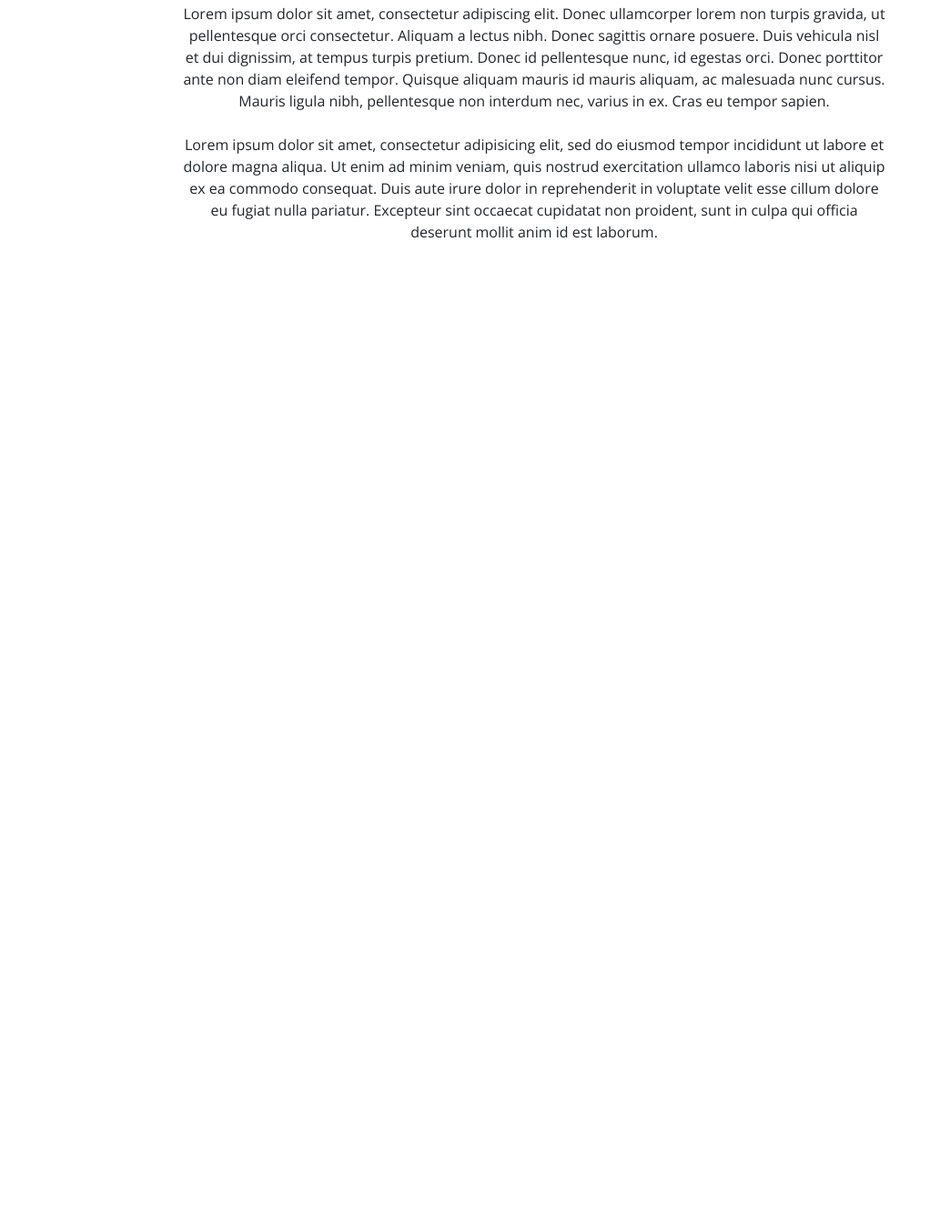
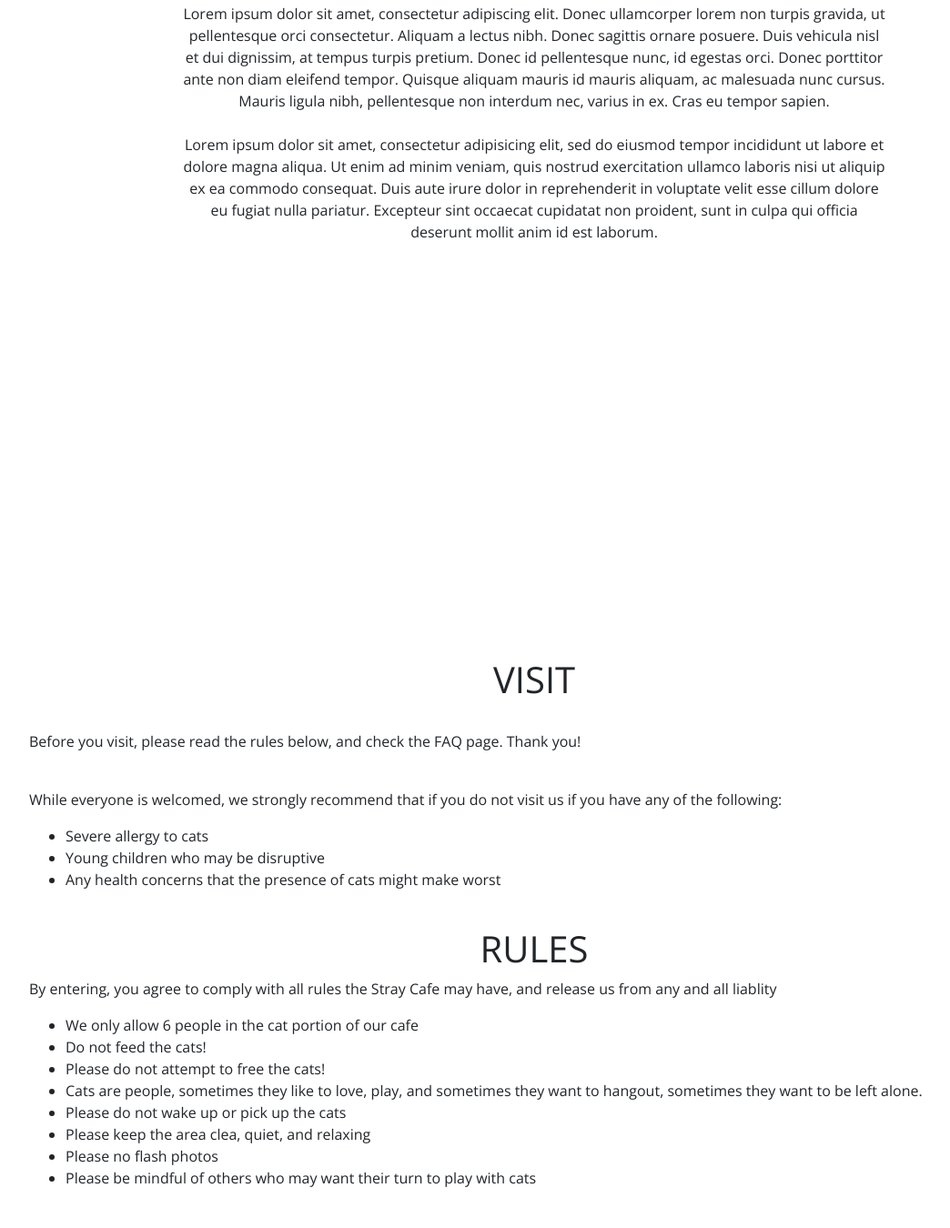
Before and after one commit to Muddkipz/StrayCafe, a plain HTML site: page index.html in a window 1280 px wide. Shown: the part 927-2277 px from the top of the page at 91% size, without its empty margins (53-1097 px from the left). Before the commit the page ends 1194 px from the top, so only its background shows below. Drawn offline with nearby package versions, Linux system fonts and the light colour scheme.

Commit message:
added vist and rules page

```diff
--- a/index.html
+++ b/index.html
@@ -20,7 +20,7 @@
     <title>The Stray Cafe</title>
     <nav class="navbar navbar-expand-lg navbar-light fixed-top" id="mainNav">
       <div class="container">
-        <a class="navbar-brand js-scroll-trigger" href="#page-top" style="color: #2F4F4F;">The Stray Cafe</a>
+        <a class="navbar-brand js-scroll-trigger" href="#page-top" href="#landing" style="color: #2F4F4F;">The Stray Cafe</a>
         <button class="navbar-toggler navbar-toggler-right" type="button" data-toggle="collapse" data-target="#navbarResponsive" aria-controls="navbarResponsive" aria-expanded="false" aria-label="Toggle navigation">
           <span class="navbar-toggler-icon"></span>
         </button>
@@ -30,10 +30,10 @@
               <a class="nav-link js-scroll-trigger" href="#about" style="color: #2F4F4F;">About</a>
             </li>
             <li class="nav-item">
-              <a class="nav-link js-scroll-trigger" href="#services" style="color: #2F4F4F;">Services</a>
+              <a class="nav-link js-scroll-trigger" href="#Menu" style="color: #2F4F4F;">Menu</a>
             </li>
             <li class="nav-item">
-              <a class="nav-link js-scroll-trigger" href="#menu" style="color: #2F4F4F;">Menu</a>
+              <a class="nav-link js-scroll-trigger" href="#rules" style="color: #2F4F4F;">Visits + Rules</a>
             </li>
             <li class="nav-item">
               <a class="nav-link js-scroll-trigger" href="#contact" style="color: #2F4F4F;">Contact</a>
@@ -46,7 +46,7 @@
   <body>
 
     <!-- landing page -->
-    <section class="landing">
+    <section id="landing">
       <div class="landingPage">
       <h1 class="text-center landingText"> Cats + Coffee </h1>
       <h3 class="text-center"> The best days start with cats and coffee </h3>
@@ -72,6 +72,46 @@
         proident, sunt in culpa qui officia deserunt mollit anim id est laborum. </p>
     </div>
   </div>
+    </section>
+
+    <!-- Rules section -->
+
+    <section id="rules">
+      <div class="vistRules">
+      <div class="container">
+        <h1 class="visitHeader text-center"> VISIT </h1>
+        <br>
+        <p> Before you visit, please read the rules below, and check the FAQ page. Thank you!
+        </p>
+        <br>
+        <p> While everyone is welcomed, we strongly
+          recommend that if you do not visit us if you have any of the following:
+
+          <ul>
+            <li> Severe allergy to cats </li>
+            <li> Young children who may be disruptive </li>
+            <li> Any health concerns that the presence of cats might make worst </li>
+          </ul>
+          <br>
+          <h1 class="text-center"> RULES </h1>
+            <p> By entering, you agree to comply with all rules the Stray Cafe may have, and release us from any and all liablity </p>
+            <ul>
+              <li> We only allow 6 people in the cat portion of our cafe </li>
+              <li> Do not feed the cats! </li>
+              <li> Please do not attempt to free the cats! </li>
+              <li> Cats are people, sometimes they like to love, play,
+              and sometimes they want to hangout, sometimes they want to be left alone.</li>
+              <li> Please do not wake up or pick up the cats </li>
+              <li> Please keep the area clea, quiet, and relaxing </li>
+              <li> Please no flash photos </li>
+              <li> Please be mindful of others who may want their turn to play with cats </li>
+            </ul>
+            <br>
+      </div>
+
+  </div>
+</div>
+
     </section>
 
 
--- a/styles.css
+++ b/styles.css
@@ -15,10 +15,12 @@ html, body, nav, section{
 	width: 100vw;
 }
 
-
-
 /* about style rules */
 
+#about {
+	height: 100vh;
+	width: 100vw;
+}
 .aboutHeader {
 	color: black;
 	padding-top: 50px;
@@ -28,3 +30,18 @@ html, body, nav, section{
 	width: 70%;
 	margin: auto;
 }
+
+/* visit and rules style rules */
+
+#rules {
+	height: 100vh;
+	width: 100vw;
+}
+
+.visitHeader {
+	padding-top: 50px;
+}
+
+.visitRules {
+	text-align: center;
+}
```
Also changed, not shown: catCafe.png (deleted).
